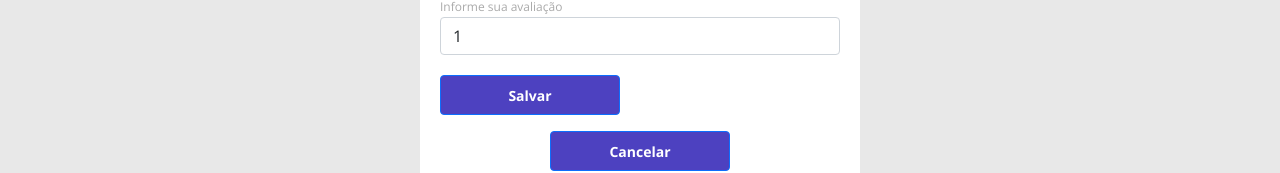
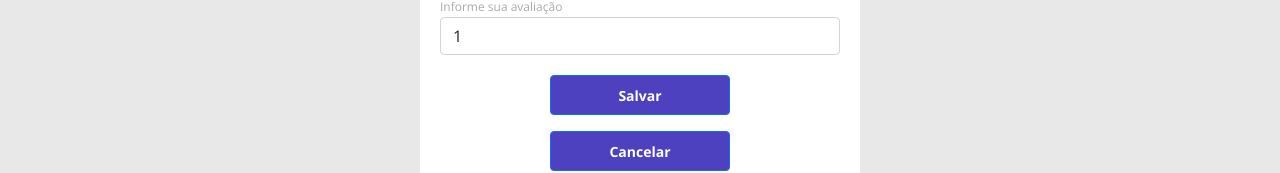
Before and after one commit to mattnicee7/Semana-Spring-React-6, a React (Create React App) app in the folder frontend/: page /form/1 in a window 1280 px wide. Shown: the part 599-772 px from the top of the page. Built offline with nearby package versions, Linux system fonts and the light colour scheme.

Commit message:
navigation button

```diff
--- a/frontend/src/components/MovieCard/index.tsx
+++ b/frontend/src/components/MovieCard/index.tsx
@@ -1,4 +1,5 @@
 import MovieScore from "components/MovieScore";
+import { Link } from "react-router-dom";
 
 function MovieCard() {
 
@@ -16,7 +17,10 @@ function MovieCard() {
             <div className="dsmovie-card-bottom-container">
                 <h3>{movie.title}</h3>
                 <MovieScore />
-                <div className="btn btn-primary dsmovie-btn">Avaliar</div>
+
+                <Link to={`/form/${movie.id}`}>
+                    <div className="btn btn-primary dsmovie-btn">Avaliar</div>
+                </Link>
             </div>
         </div>
     );
--- a/frontend/src/pages/Form/index.tsx
+++ b/frontend/src/pages/Form/index.tsx
@@ -1,3 +1,4 @@
+import { Link } from 'react-router-dom';
 import './styles.css';
 
 function Form() {
@@ -29,11 +30,13 @@ function Form() {
                             <option>5</option>
                         </select>
                     </div>
-                    <div className="dsmovie form-btn-container">
+                    <div className="dsmovie-form-btn-container">
                         <button type="submit" className="btn btn-primary dsmovie-btn">Salvar</button>
                     </div>
                 </form>
-                <button className="btn btn-primary dsmovie-btn mt-3">Cancelar</button>
+                <Link to="/">
+                    <button className="btn btn-primary dsmovie-btn mt-3">Cancelar</button>
+                </Link>
             </div>
         </div>
     );
```
